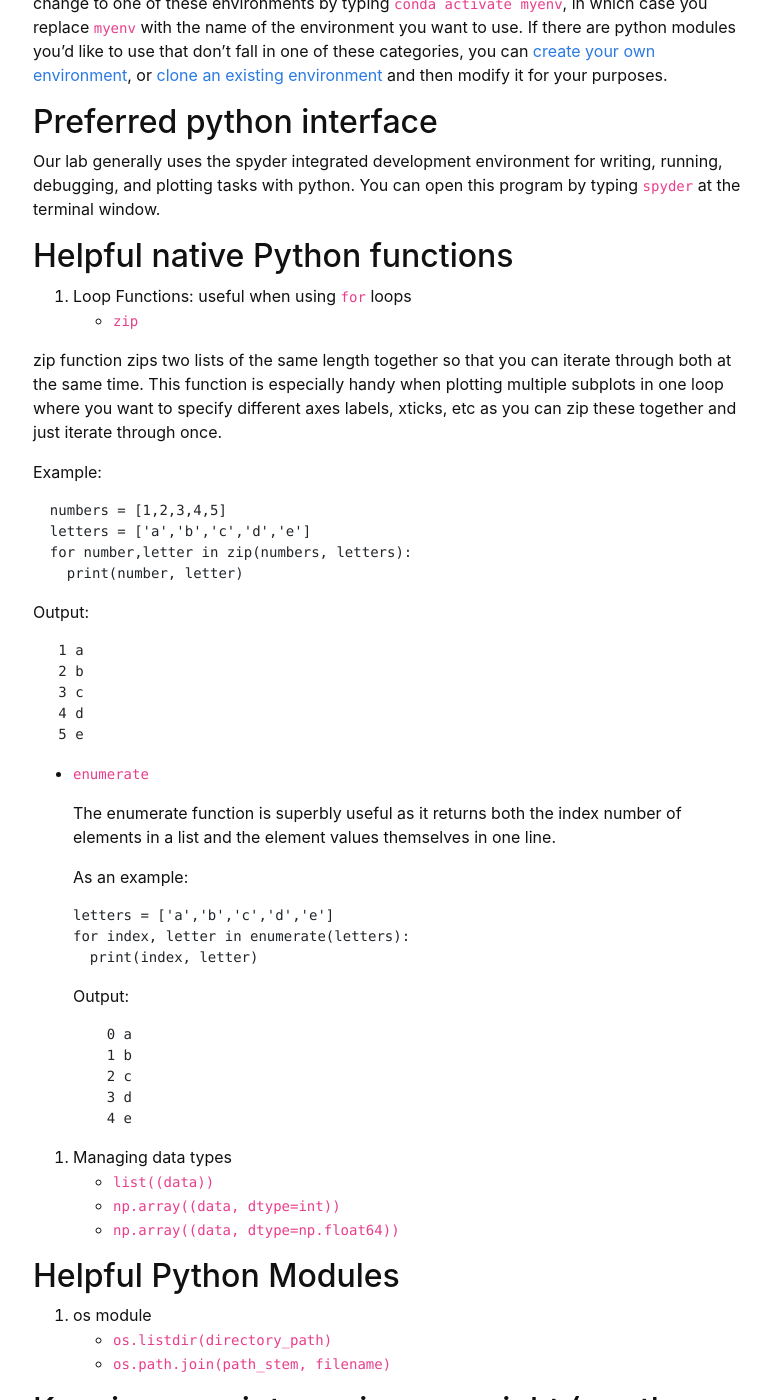
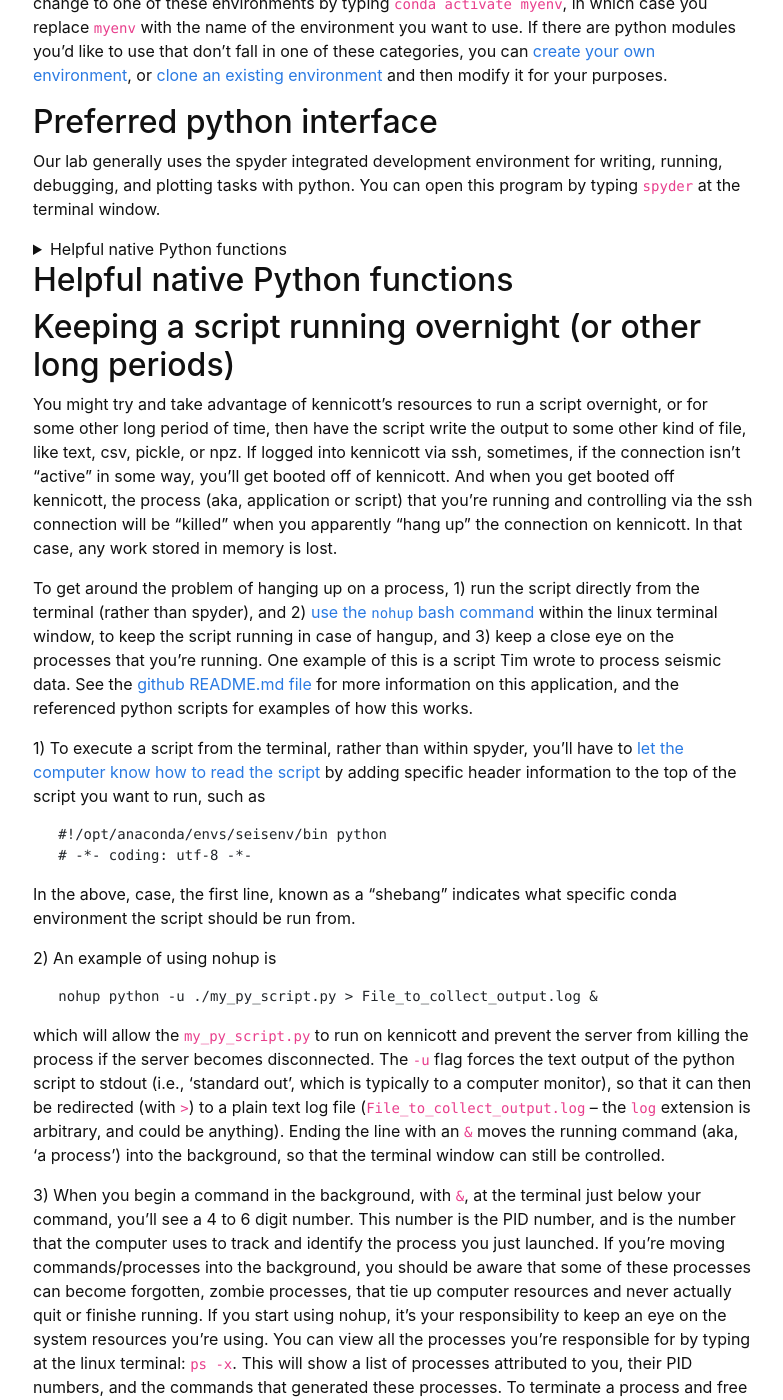
Before and after one commit to yoramterleth/uiglaciology, a Jekyll site: the page built from content/3-code.md, in a window 1280 px wide and 1400 px high, scrolled down 796 px. Shown: the whole window, without its empty margins (247-1030 px from the left). Built offline with Jekyll 4.4.1, drawn with Linux system fonts in a browser that asks for light colours.

Commit message:
Testing folding content

```diff
--- a/content/3-code.md
+++ b/content/3-code.md
@@ -18,7 +18,10 @@ Our lab generally uses the spyder integrated development environment for writing
 
 
 
-## Helpful native Python functions
+
+<details><summary>Helpful native Python functions</summary>
+<p>
+
 1. Loop Functions: useful when using `for` loops
 - `zip`
 
@@ -70,10 +73,13 @@ Our lab generally uses the spyder integrated development environment for writing
 - `np.array((data, dtype=int))`
 - `np.array((data, dtype=np.float64))`
 
-## Helpful Python Modules
-1. os module
-- `os.listdir(directory_path)`
-- `os.path.join(path_stem, filename)`
+
+</p>
+</details>
+
+## Helpful native Python functions
+
+
 
 ## Keeping a script running overnight (or other long periods)
 You might try and take advantage of kennicott's resources to run a script overnight, or for some other long period of time, then have the script write the output to some other kind of file, like text, csv, pickle, or npz.  If logged into kennicott via ssh, sometimes, if the connection isn't "active" in some way, you'll get booted off of kennicott.  And when you get booted off kennicott, the process (aka, application or script) that you're running and controlling via the ssh connection will be "killed" when you apparently "hang up" the connection on kennicott.  In that case, any work stored in memory is lost.
```
